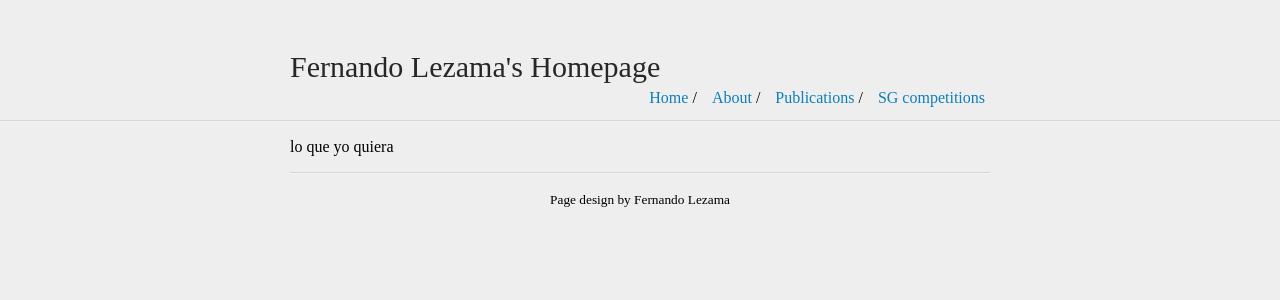
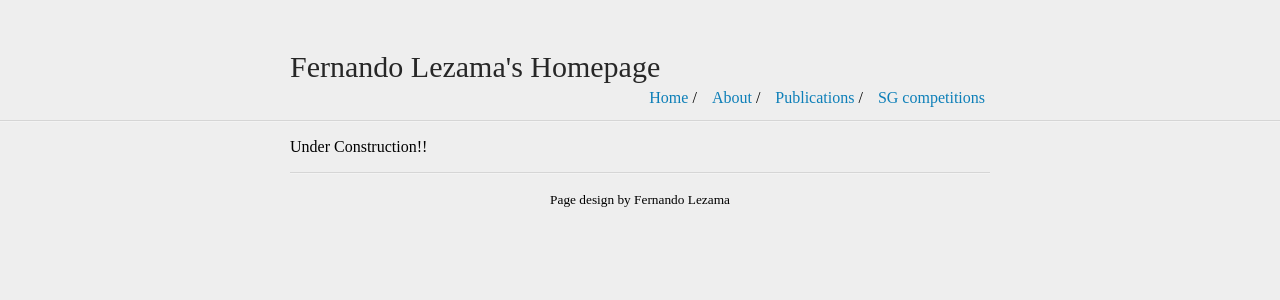
Before and after one commit to fernandolezama/fernandolezama.github.io, a Jekyll site: the page built from about.md, in a window 1280 px wide. Shown: the top 300 px of the page. Built offline with Jekyll 4.4.1, drawn with Linux system fonts in a browser that asks for light colours; our own code applies the rules of GitHub Pages for plain Markdown files.

Commit message:
Update about.md

```diff
--- a/about.md
+++ b/about.md
@@ -1 +1 @@
-lo que yo quiera
+Under Construction!!
```
